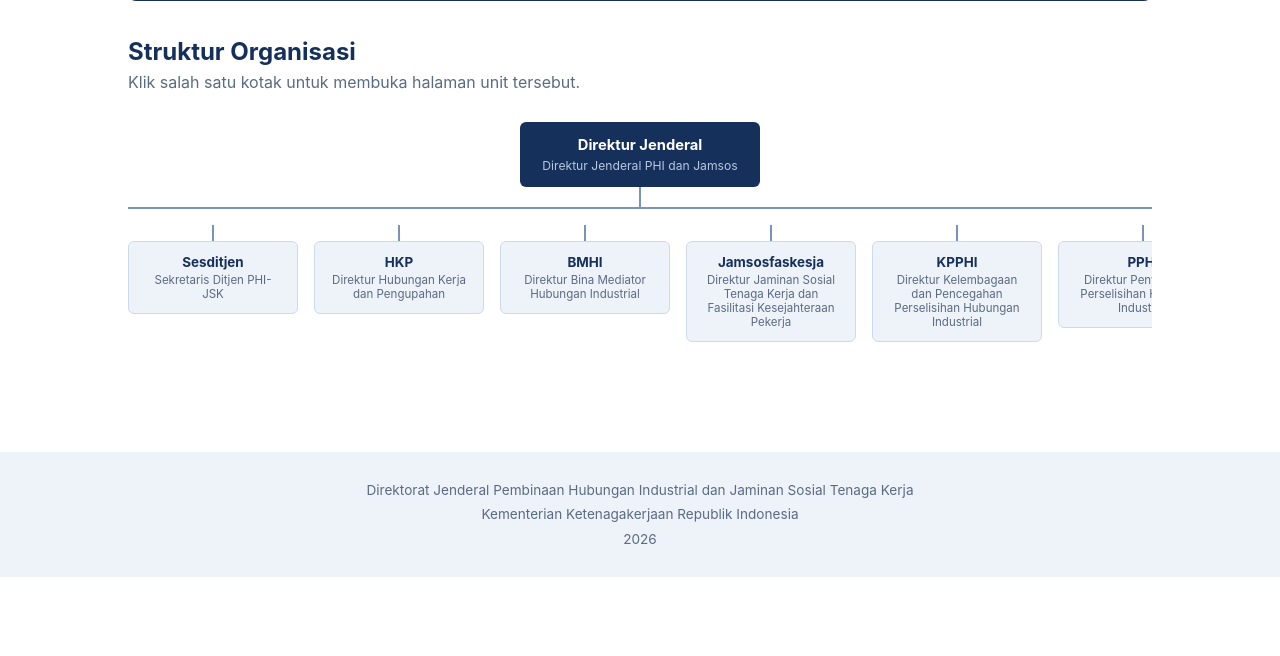
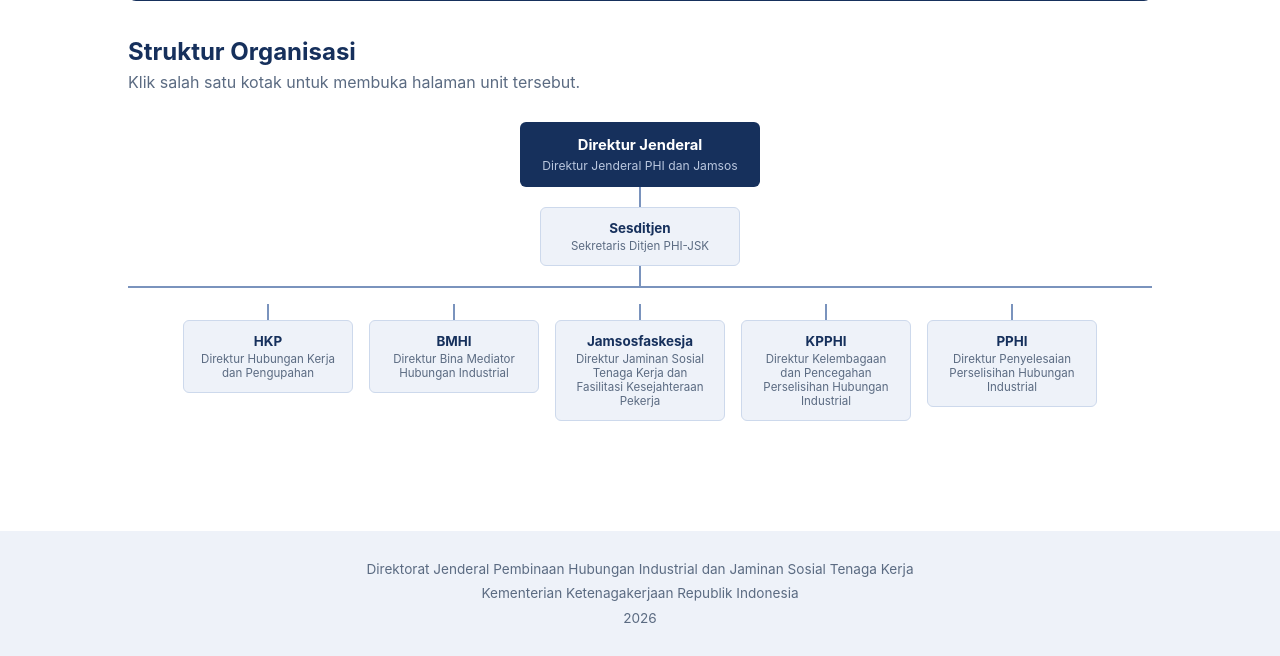
Before and after one commit to RezkyRD/Website-PHIJSK, a Django app: page / in a window 1280 px wide. Shown: the part 1343-1999 px from the top of the page. Before the commit the page ends 1920 px from the top, so only its background shows below. Run offline with Django 5.2, Linux system fonts and the light colour scheme; data comes from the database, SQL or seed files in the repository; parts of the project's set-up code (start-up, migrations or seed data) failed here and were passed over.

Commit message:
perbaikan sesditjen

```diff
--- a/konten/templates/konten/beranda.html
+++ b/konten/templates/konten/beranda.html
@@ -79,6 +79,8 @@
   <style>
     .org-outer { display:flex; flex-direction:column; align-items:center; margin-top:30px; }
     .org-root { background: var(--navy); color:#fff; border-radius:6px; padding:14px 22px; text-align:center; min-width:220px; }
+    .org-sesditjen { display:block; text-decoration:none; background:#eef2f9; border:1px solid #cdd9ec; border-radius:6px;
+                     padding:12px 18px; text-align:center; min-width:200px; color:var(--navy); }
     .org-stem { width:2px; height:20px; background:#7a93bd; }
     .org-bar-full { width:100%; border-top:2px solid #7a93bd; }
     .org-scroll { display:flex; overflow-x:auto; width:100%; padding-bottom:10px; }
@@ -94,21 +96,22 @@
       <div style="font-weight:700; font-size:0.92rem;">{% if profil.nama_dirjen %}{{ profil.nama_dirjen }}{% else %}Direktur Jenderal{% endif %}</div>
       <div style="font-size:0.76rem; color:#b9c6de; margin-top:4px;">Direktur Jenderal PHI dan Jamsos</div>
     </div>
+
+    {% if sekretariat %}
+    <div class="org-stem"></div>
+    <!-- Sesditjen sebagai satu tingkat tersendiri, di antara Dirjen dan baris Direktorat -->
+    <a href="{% url 'konten:unit_detail' sekretariat.slug %}" class="org-sesditjen">
+      <div style="font-weight:700; font-size:0.84rem;">{% if sekretariat.nama_pejabat %}{{ sekretariat.nama_pejabat }}{% else %}{{ sekretariat.singkatan }}{% endif %}</div>
+      <div style="font-size:0.72rem; color:var(--muted); margin-top:3px;">{{ sekretariat.jabatan|default:sekretariat.nama }}</div>
+    </a>
+    {% endif %}
+
     <div class="org-stem"></div>
     <div class="org-bar-full"></div>
 
-    <!-- Sesditjen + 5 Direktorat sejajar dalam satu baris; di layar sempit tinggal digeser, struktur tidak berubah -->
+    <!-- 5 Direktorat sejajar dalam satu baris; di layar sempit tinggal digeser, struktur tidak berubah -->
     <div class="org-scroll">
       <div class="org-row">
-        {% if sekretariat %}
-        <div class="org-col">
-          <div style="width:2px; height:16px; background:#7a93bd;"></div>
-          <a href="{% url 'konten:unit_detail' sekretariat.slug %}" class="org-box">
-            <div style="font-weight:700; font-size:0.84rem;">{% if sekretariat.nama_pejabat %}{{ sekretariat.nama_pejabat }}{% else %}{{ sekretariat.singkatan }}{% endif %}</div>
-            <div style="font-size:0.72rem; color:var(--muted); margin-top:3px;">{{ sekretariat.jabatan|default:sekretariat.nama }}</div>
-          </a>
-        </div>
-        {% endif %}
         {% for unit in direktorat %}
         <div class="org-col">
           <div style="width:2px; height:16px; background:#7a93bd;"></div>
```
